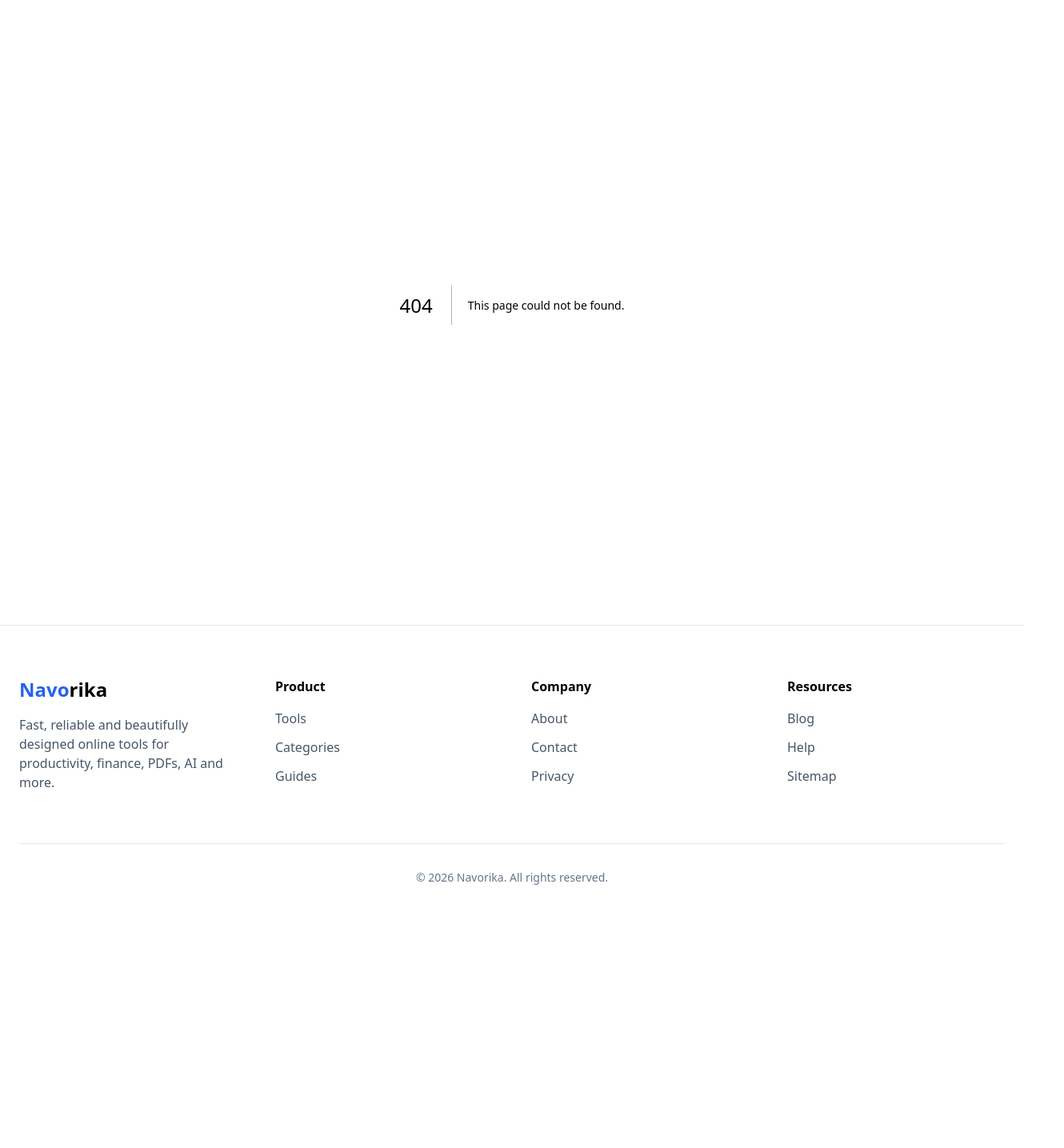
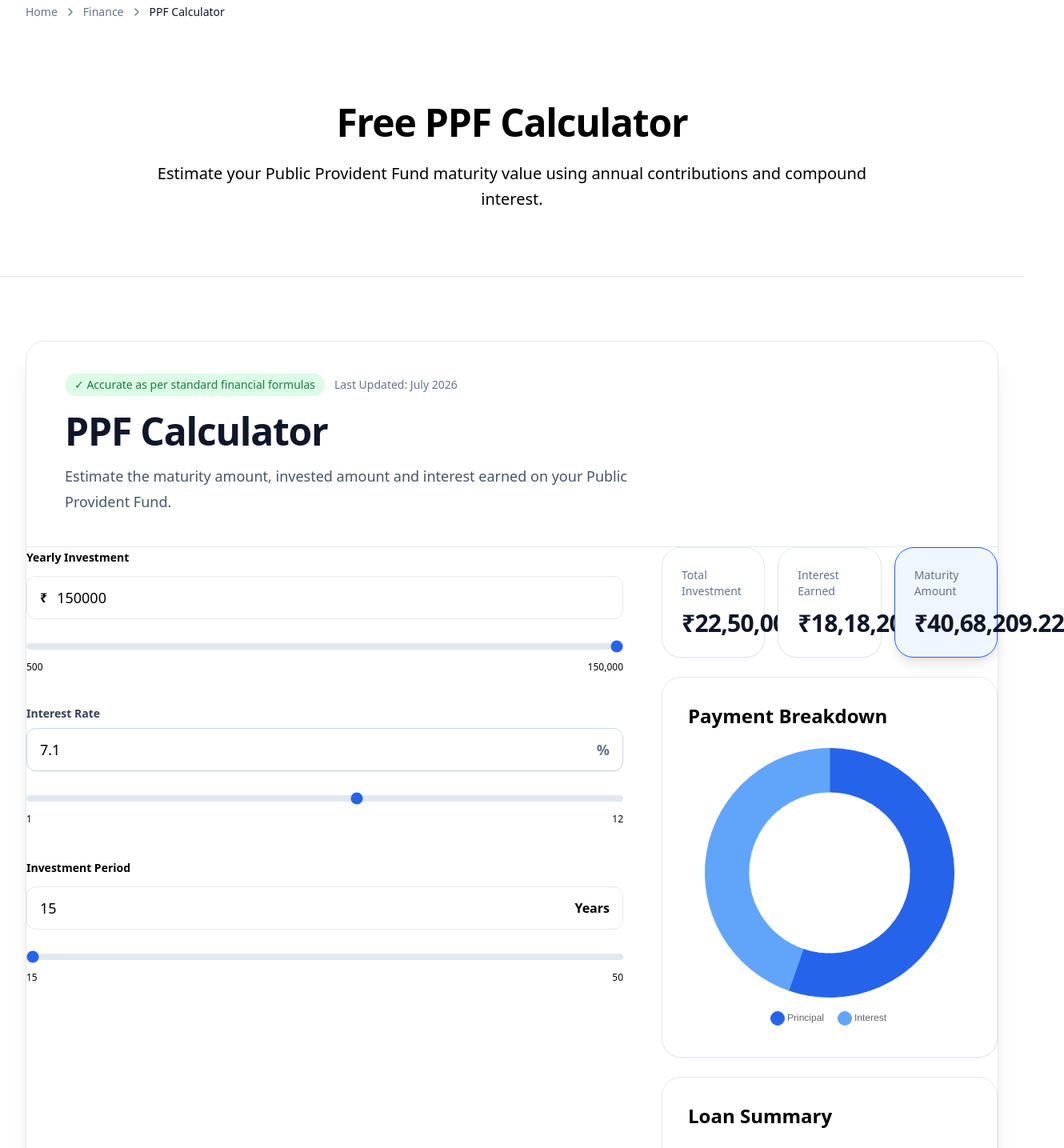
Before and after one commit to js91872/navorika, a Next.js app: page /tools/ppf-calculator in a window 1280 px wide. Before the commit this address had no page. Shown: the part 100-1535 px from the top of the page at 80% size, 1330 px wide, since content can reach past the window. Before the commit the page ends 1271 px from the top, so only its background shows below. Built offline with nearby package versions, Linux system fonts and the light colour scheme.

Commit message:
feat: add PPF calculator

```diff
--- /dev/null
+++ b/src/app/tools/ppf-calculator/page.tsx
@@ -0,0 +1,18 @@
+import ToolLayout from "@/components/tool/ToolLayout";
+import PPFCalculator from "@/components/calculator/ppf/PPFCalculator";
+
+import { toolRegistry } from "@/data/toolRegistry";
+
+export default function PPFPage() {
+  const tool = toolRegistry["ppf-calculator"];
+
+  if (!tool) {
+    return <div>Tool not found.</div>;
+  }
+
+  return (
+    <ToolLayout tool={tool}>
+      <PPFCalculator />
+    </ToolLayout>
+  );
+}
--- /dev/null
+++ b/src/components/calculator/ppf/PPFCalculator.tsx
@@ -0,0 +1,160 @@
+"use client";
+
+import { useMemo, useState } from "react";
+
+import CalculatorShell from "../CalculatorShell";
+import CalculatorHeader from "../CalculatorHeader";
+import NumberInput from "../NumberInput";
+import PercentageInput from "../PercentageInput";
+import TenureInput from "../TenureInput";
+import Slider from "../Slider";
+import ResultGrid from "../ResultGrid";
+import ResultCard from "../ResultCard";
+import PieChart from "../PieChart";
+import Summary from "../Summary";
+
+import { calculatePPF } from "@/lib/calculations/ppf";
+import { formatCurrency } from "@/lib/format/currency";
+import { ppfConfig } from "@/config/calculators/ppf";
+
+export default function PPFCalculator() {
+  const [yearlyInvestment, setYearlyInvestment] = useState(
+    ppfConfig.yearlyInvestment.default
+  );
+
+  const [interestRate, setInterestRate] = useState(
+    ppfConfig.rate.default
+  );
+
+  const [tenure, setTenure] = useState(
+    ppfConfig.tenure.default
+  );
+
+  const result = useMemo(() => {
+    return calculatePPF(
+      yearlyInvestment,
+      interestRate,
+      tenure
+    );
+  }, [
+    yearlyInvestment,
+    interestRate,
+    tenure,
+  ]);
+
+  return (
+    <CalculatorShell>
+
+      <CalculatorHeader
+        title="PPF Calculator"
+        description="Estimate the maturity amount, invested amount and interest earned on your Public Provident Fund."
+      />
+
+      <div className="grid gap-12 lg:grid-cols-[1fr_420px]">
+
+        {/* LEFT PANEL */}
+
+        <div className="space-y-10">
+
+          <div className="space-y-3">
+
+            <NumberInput
+              label="Yearly Investment"
+              value={yearlyInvestment}
+              onChange={setYearlyInvestment}
+              prefix="₹"
+              min={ppfConfig.yearlyInvestment.min}
+            />
+
+            <Slider
+              value={yearlyInvestment}
+              min={ppfConfig.yearlyInvestment.min}
+              max={ppfConfig.yearlyInvestment.max}
+              step={ppfConfig.yearlyInvestment.step}
+              onChange={setYearlyInvestment}
+            />
+
+          </div>
+
+          <div className="space-y-3">
+
+            <PercentageInput
+              label="Interest Rate"
+              value={interestRate}
+              onChange={setInterestRate}
+            />
+
+            <Slider
+              value={interestRate}
+              min={ppfConfig.rate.min}
+              max={ppfConfig.rate.max}
+              step={ppfConfig.rate.step}
+              onChange={setInterestRate}
+            />
+
+          </div>
+
+          <div className="space-y-3">
+
+            <TenureInput
+              label="Investment Period"
+              value={tenure}
+              onChange={setTenure}
+              min={15}
+              max={50}
+            />
+
+            <Slider
+              value={tenure}
+              min={ppfConfig.tenure.min}
+              max={ppfConfig.tenure.max}
+              step={ppfConfig.tenure.step}
+              onChange={setTenure}
+            />
+
+          </div>
+
+        </div>
+
+        {/* RIGHT PANEL */}
+
+        <div className="space-y-6">
+
+          <ResultGrid>
+
+            <ResultCard
+              label="Total Investment"
+              value={formatCurrency(result.investedAmount)}
+            />
+
+            <ResultCard
+              label="Interest Earned"
+              value={formatCurrency(result.interestEarned)}
+            />
+
+            <ResultCard
+              label="Maturity Amount"
+              value={formatCurrency(result.maturityAmount)}
+              highlight
+            />
+
+          </ResultGrid>
+
+          <PieChart
+            principal={result.investedAmount}
+            interest={result.interestEarned}
+          />
+
+          <Summary
+            principal={result.investedAmount}
+            interest={result.interestEarned}
+            total={result.maturityAmount}
+          />
+
+        </div>
+
+      </div>
+
+    </CalculatorShell>
+  );
+}
--- /dev/null
+++ b/src/config/calculators/ppf.ts
@@ -0,0 +1,22 @@
+export const ppfConfig = {
+  yearlyInvestment: {
+    default: 150000,
+    min: 500,
+    max: 150000,
+    step: 500,
+  },
+
+  rate: {
+    default: 7.1,
+    min: 1,
+    max: 12,
+    step: 0.05,
+  },
+
+  tenure: {
+    default: 15,
+    min: 15,
+    max: 50,
+    step: 1,
+  },
+} as const;
--- a/src/data/toolRegistry.ts
+++ b/src/data/toolRegistry.ts
@@ -263,4 +263,72 @@ export const toolRegistry: Record<string, ToolData> = {
 
   relatedArticles: [],
 },
+"ppf-calculator": {
+  id: "ppf-calculator",
+
+  slug: "ppf-calculator",
+
+  title: "PPF Calculator",
+
+  description:
+    "Calculate Public Provident Fund maturity amount, total investment and interest earned instantly.",
+
+  category: "Finance",
+
+  featured: true,
+
+  keywords: [
+    "PPF Calculator",
+    "Public Provident Fund Calculator",
+    "PPF Interest Calculator",
+    "PPF Maturity Calculator",
+  ],
+
+  heroTitle: "Free PPF Calculator",
+
+  heroDescription:
+    "Estimate your Public Provident Fund maturity value using annual contributions and compound interest.",
+
+  introduction:
+    "Use our free PPF Calculator to estimate maturity amount, total investment and interest earned over your investment period.",
+
+  formula:
+    "Future Value = Annual Contribution compounded annually",
+
+  howToUse: [
+    "Enter yearly investment.",
+    "Enter annual interest rate.",
+    "Select investment period.",
+    "View maturity amount instantly.",
+  ],
+
+  examples: [
+    {
+      title: "Example",
+      description:
+        "₹1,50,000 invested every year for 15 years at 7.1% annual interest.",
+    },
+  ],
+
+  faq: [
+    {
+      question: "What is PPF?",
+      answer:
+        "Public Provident Fund (PPF) is a long-term government-backed savings scheme offering tax benefits and compounded returns.",
+    },
+    {
+      question: "Is this calculator accurate?",
+      answer:
+        "Yes. It estimates maturity value using annual contributions and annual compounding. Actual maturity may vary slightly depending on the timing of deposits and government-notified interest rates.",
+    },
+  ],
+
+  relatedTools: [
+    "fd-calculator",
+    "rd-calculator",
+    "sip-calculator",
+  ],
+
+  relatedArticles: [],
+},
 };
--- /dev/null
+++ b/src/lib/calculations/ppf.ts
@@ -0,0 +1,37 @@
+export interface PPFResult {
+  investedAmount: number;
+  interestEarned: number;
+  maturityAmount: number;
+}
+
+export function calculatePPF(
+  yearlyInvestment: number,
+  annualRate: number,
+  years: number
+): PPFResult {
+
+  const rate = annualRate / 100;
+
+  let maturityAmount = 0;
+
+  for (let year = 1; year <= years; year++) {
+
+    maturityAmount =
+      (maturityAmount + yearlyInvestment) *
+      (1 + rate);
+
+  }
+
+  const investedAmount =
+    yearlyInvestment * years;
+
+  const interestEarned =
+    maturityAmount - investedAmount;
+
+  return {
+    investedAmount,
+    interestEarned,
+    maturityAmount,
+  };
+
+}
```
